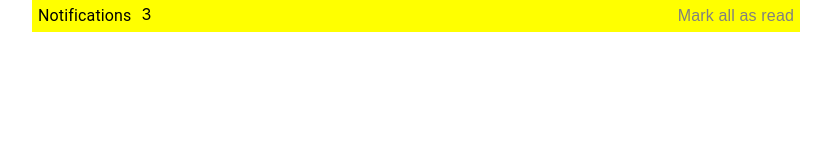
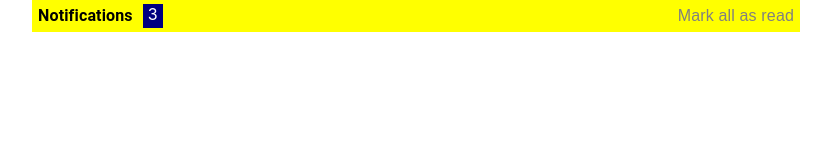
Before and after one commit to Bidhu1024/FM-Notifications, a React (Create React App) app: page / in a window 1280 px wide. Shown: the top 160 px of the page, without its empty margins (224-1055 px from the left). Built offline with nearby package versions, Linux system fonts and the light colour scheme.

Commit message:
headers completed

```diff
--- a/src/components/Header.jsx
+++ b/src/components/Header.jsx
@@ -12,8 +12,8 @@
       }}
     >
       <Box sx={{ display: "flex", gap: "10px" }}>
-        <Typography>Notifications</Typography>
-        <span>3</span>
+        <Typography fontWeight="700">Notifications</Typography>
+        <span style={{padding:' 0 5px', backgroundColor:'navy', color:'white'}}>3</span>
       </Box>
       <Box>
         {" "}
```
